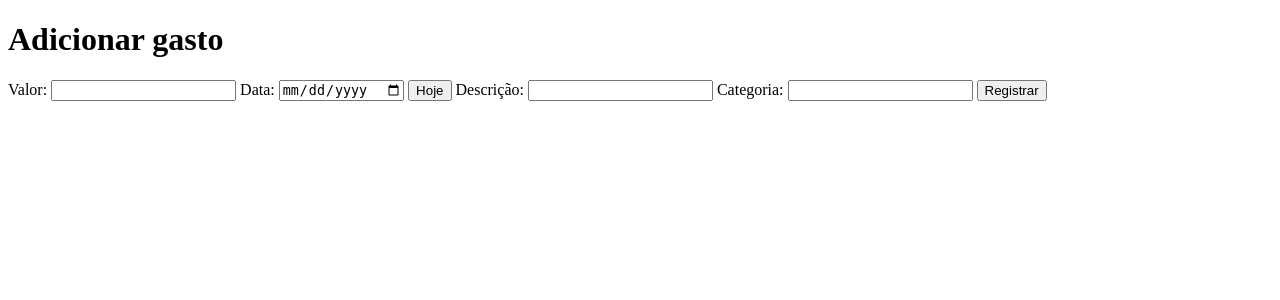
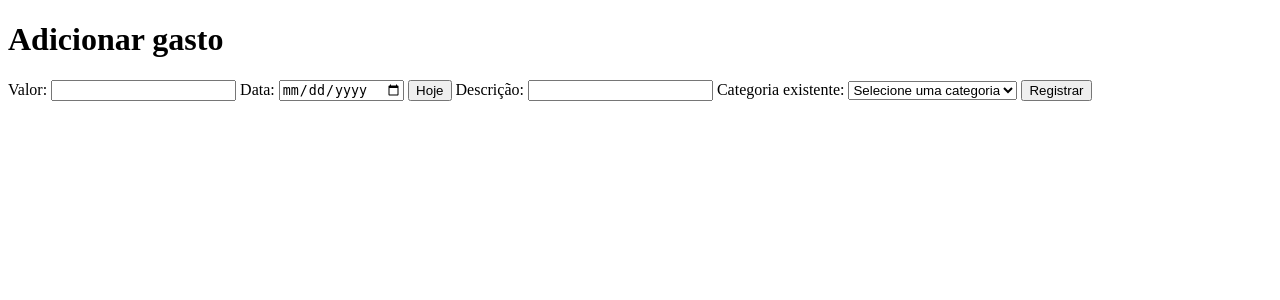
Before and after one commit to luiskkjk/gerenciador_gastos, a Flask app: page /adicionar in a window 1280 px wide. Shown: the top 300 px of the page. Run offline with Flask 3, Linux system fonts and the light colour scheme.

Commit message:
MINOR: Adição de deleção, edição e seleção de categoria.

```diff
--- /dev/null
+++ b/requirements.txt
@@ -0,0 +1,2 @@
+Flask==3.1.3
+flask_sqlalchemy==3.1.1
--- a/src/app.py
+++ b/src/app.py
@@ -1,3 +1,6 @@
+# Este arquivo define as rotas e a lógica principal da aplicação Flask.
+# Ele importa as classes de modelo do arquivo models.py para interagir com o banco de dados e renderizar as páginas HTML.
+
 from flask import Flask, render_template, request, redirect, url_for
 from db import db
 from datetime import datetime
@@ -7,6 +10,10 @@ app = Flask(__name__)
 app.config['SQLALCHEMY_DATABASE_URI'] = "sqlite:///dados.db"
 db.init_app(app)
 
+def get_categorias():
+    categorias = db.session.query(Gastos.categoria).distinct().all()
+    return [categoria for (categoria,) in categorias if categoria]
+
 @app.route('/')
 def home():
     gastos = db.session.query(Gastos).all()
@@ -15,17 +22,26 @@ def home():
 @app.route('/adicionar', methods=['GET', 'POST'])
 def adicionar():
     if request.method == 'GET':
-        return render_template('adicionar.html')
+        categorias = get_categorias()
+        return render_template('adicionar.html', categorias=categorias)
     elif request.method =='POST':
-        data_str=request.form.get('dataGasto')  # Recebe a data como string no formato 'YYYY-MM-DD'
-
+        data_str = request.form.get('dataGasto')  # Recebe a data como string no formato 'YYYY-MM-DD'
         if not data_str:
             return "Data é obrigatória!"
 
         valor = request.form['valorGasto']
-        data=datetime.strptime(data_str, "%Y-%m-%d").date()
+        data = datetime.strptime(data_str, "%Y-%m-%d").date()
         descricao = request.form['descGasto']
-        categoria = request.form['catGasto']
+
+        categoria_selecionada = request.form.get('categoriaSelecionada', '')
+        nova_categoria = request.form.get('novaCategoria', '').strip()
+        if nova_categoria:
+            categoria = nova_categoria
+        else:
+            categoria = categoria_selecionada
+
+        if not categoria:
+            return "Categoria é obrigatória!"
 
         novo_gasto = Gastos(valor=valor, data=data, descricao=descricao, categoria=categoria)
         db.session.add(novo_gasto)
@@ -36,13 +52,20 @@ def adicionar():
 @app.route('/editar/<int:id>', methods=['GET', 'POST'])
 def editar(id):
     gasto = db.session.query(Gastos).filter_by(id=id).first()
+    categorias = get_categorias()
     if request.method == "GET":
-        return render_template('editar.html', gasto=gasto)
+        return render_template('editar.html', gasto=gasto, categorias=categorias)
     elif request.method == "POST":
         valor = request.form['valorGasto']
         data_str = request.form['dataGasto']
         descricao = request.form['descGasto']
-        categoria = request.form['catGasto']
+
+        categoria_selecionada = request.form.get('categoriaSelecionada', '')
+        nova_categoria = request.form.get('novaCategoria', '').strip()
+        if nova_categoria:
+            categoria = nova_categoria
+        else:
+            categoria = categoria_selecionada
 
         data_objeto = datetime.strptime(data_str, '%Y-%m-%d').date()
 
@@ -52,6 +75,19 @@ def editar(id):
         gasto.categoria = categoria
         db.session.commit()
         return redirect(url_for('home'))
+
+@app.route('/deletar_categoria', methods=['POST'])
+def deletar_categoria():
+    categoria = request.form.get('categoriaParaApagar', '').strip()
+    gasto_id = request.form.get('editarId')
+    if categoria:
+        gastos = db.session.query(Gastos).filter_by(categoria=categoria).all()
+        for gasto in gastos:
+            gasto.categoria = ''
+        db.session.commit()
+    if gasto_id and gasto_id.isdigit():
+        return redirect(url_for('editar', id=int(gasto_id)))
+    return redirect(url_for('home'))
 
 @app.route('/deletar/<int:id>')
 def deletar(id):
--- a/src/requirements.txt
+++ /dev/null
@@ -1,2 +0,0 @@
-flask>=3.1.2
-flask-sqlalchemy>=3.1.1
--- a/src/templates/adicionar.html
+++ b/src/templates/adicionar.html
@@ -12,7 +12,17 @@
         Data: <input type="date" name="dataGasto" id="dataGasto" required>
         <button type="button" onclick="setToday()">Hoje</button>
         Descrição: <input type="text" name="descGasto" id="descGasto">
-        Categoria: <input type="text" name="catGasto" id="catGasto">
+        Categoria existente:
+        <select name="categoriaSelecionada" id="categoriaSelecionada" onchange="toggleNovaCategoria()">
+            <option value="">Selecione uma categoria</option>
+            {% for categoria in categorias %}
+                <option value="{{ categoria }}">{{ categoria }}</option>
+            {% endfor %}
+            <option value="nova">Criar nova categoria</option>
+        </select>
+        <div id="novaCategoriaContainer" style="display: none;">
+            Nova categoria: <input type="text" name="novaCategoria" id="novaCategoria">
+        </div>
         <input type="submit" value="Registrar">
     </form>
     <script>
@@ -20,6 +30,11 @@
             const today = new Date().toISOString().slice(0, 10);
             document.getElementById('dataGasto').value = today;
         }
+        function toggleNovaCategoria() {
+            const select = document.getElementById('categoriaSelecionada');
+            const novaContainer = document.getElementById('novaCategoriaContainer');
+            novaContainer.style.display = select.value === 'nova' ? 'block' : 'none';
+        }
     </script>
 </body>
 </html>
```
Also changed, not shown: src/models.py (+5 -2 lines), src/templates/editar.html (+33 -1 lines), 1 other file.
